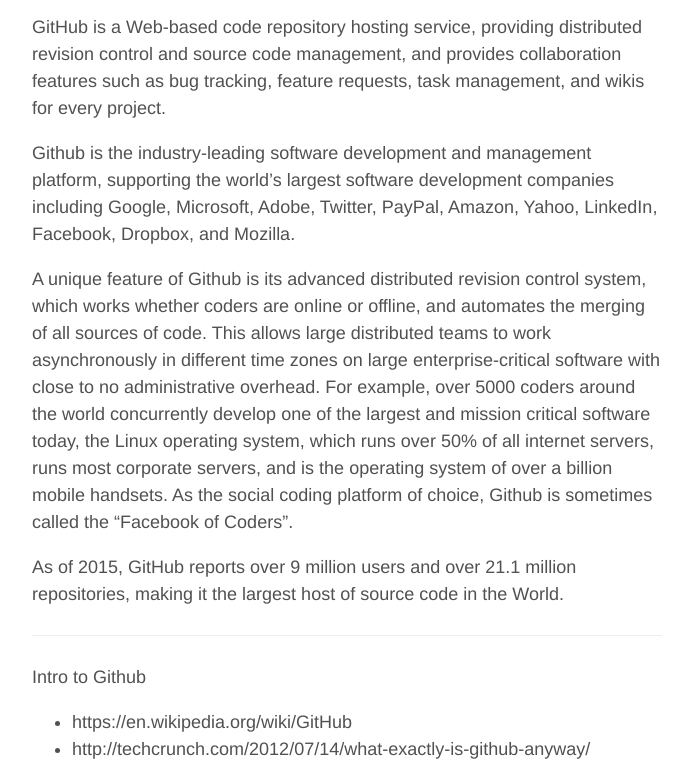
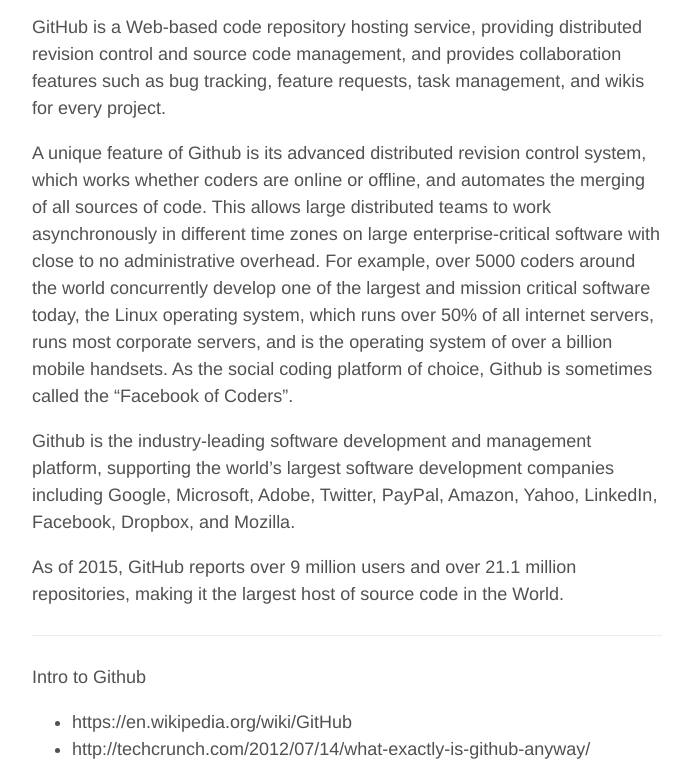
Before and after one commit to healthschema/healthschema.github.io, a Jekyll site: the page built from _posts/2015-08-20-github-intro.md, in a window 1280 px wide and 900 px high, scrolled down 313 px, cut to the strip 117-900 px from the top of the window. Shown: the whole strip, without its empty margins (293-983 px from the left). Built offline with Jekyll 4.4.1, drawn with Linux system fonts in a browser that asks for light colours.

```diff
--- a/_posts/2015-08-20-github-intro.md
+++ b/_posts/2015-08-20-github-intro.md
@@ -11,9 +11,9 @@ title: The Revolution in Social Coding
 
 GitHub is a Web-based code repository hosting service, providing distributed revision control and source code management,  and provides collaboration features such as bug tracking, feature requests, task management, and wikis for every project.
 
+A unique feature of  Github is its advanced  distributed revision control system, which works whether coders are online or offline, and automates the merging of all sources of code. This allows large distributed teams to work asynchronously in different time zones on large enterprise-critical software with close to no administrative overhead. For example, over 5000 coders around the world concurrently develop one of the largest and mission critical software today, the Linux operating system, which runs over 50% of all internet servers, runs most corporate servers, and is the operating system of over a billion mobile handsets. As the social coding platform of choice, Github is sometimes called the "Facebook of Coders".
+
 Github is the industry-leading software development and management platform, supporting the world's largest  software development companies including Google, Microsoft, Adobe, Twitter, PayPal, Amazon, Yahoo, LinkedIn, Facebook, Dropbox, and Mozilla.
-
-A unique feature of  Github is its advanced  distributed revision control system, which works whether coders are online or offline, and automates the merging of all sources of code. This allows large distributed teams to work asynchronously in different time zones on large enterprise-critical software with close to no administrative overhead. For example, over 5000 coders around the world concurrently develop one of the largest and mission critical software today, the Linux operating system, which runs over 50% of all internet servers, runs most corporate servers, and is the operating system of over a billion mobile handsets. As the social coding platform of choice, Github is sometimes called the "Facebook of Coders".
 
 As of 2015, GitHub reports over 9 million users and over 21.1 million repositories, making it the largest host of source code in the World.
 
```
